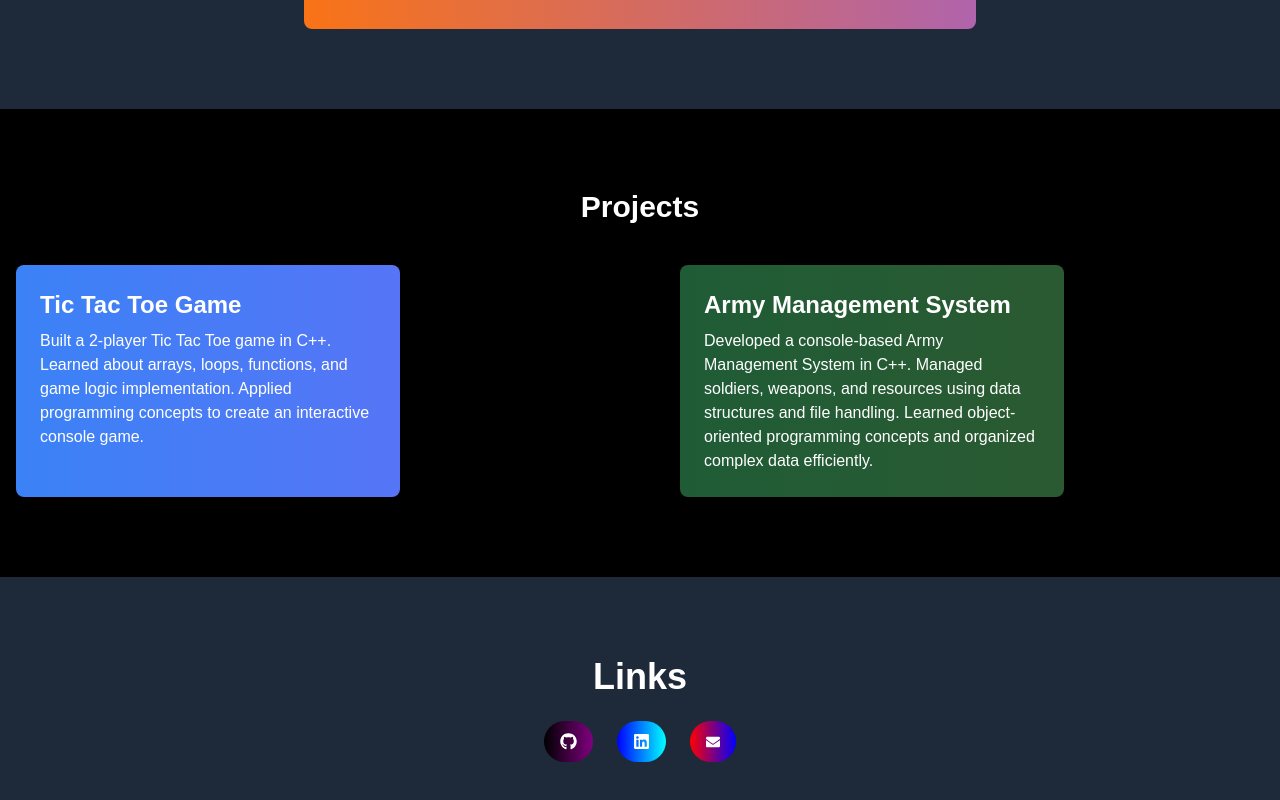
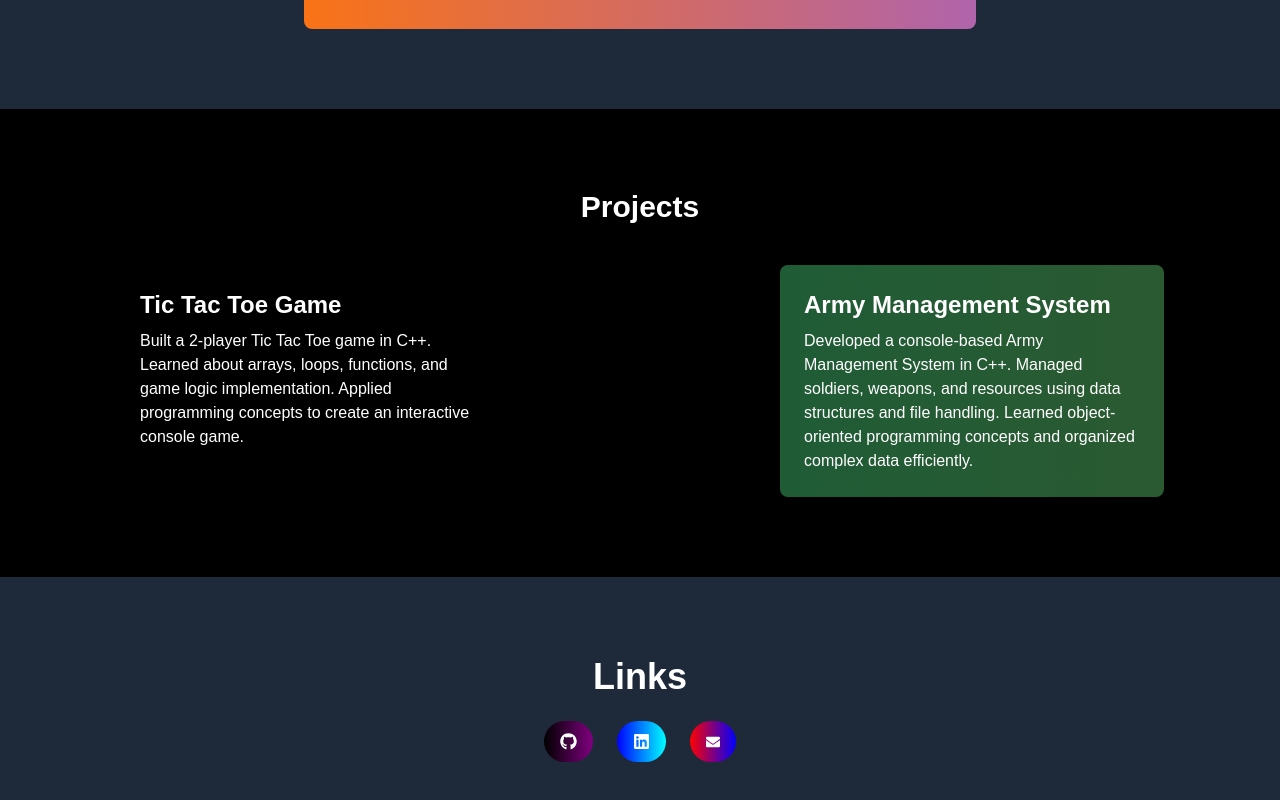
Before and after one commit to sameer890678/portfolio, a Next.js app: page / in a window 1280 px wide. Shown: the part 1051-1851 px from the top of the page. Built offline with nearby package versions, Linux system fonts and the light colour scheme.

Commit message:
Removed tic tac toe hover

```diff
--- a/app/page.tsx
+++ b/app/page.tsx
@@ -62,10 +62,10 @@ export default function Home() {
 {/*Projetcs*/}
       <section className="py-20 px-4 bg-black-800">
   <h2 className="text-3xl font-bold text-white text-center mb-10">Projects</h2>
-  <div className="grid grid-cols-1 md:grid-cols-2 gap-20">
+  <div className="grid grid-cols-1 md:grid-cols-2 gap-20 justify-items-center">
 
    {/* Tic Tac Toe Project */}
-<div className="p-6 rounded-lg text-white cursor-pointer shadow-lg tictactoe-hover max-w-sm hover:scale-105 transition-transform duration-500">
+<div className="p-6 rounded-lg text-white shadow-lg max-w-sm hover:scale-105 transition-transform duration-500">
   <h3 className="text-2xl font-semibold mb-2">Tic Tac Toe Game</h3>
   <p>
     Built a 2-player Tic Tac Toe game in C++. Learned about arrays, loops, functions, and game logic implementation. Applied programming concepts to create an interactive console game.
```
